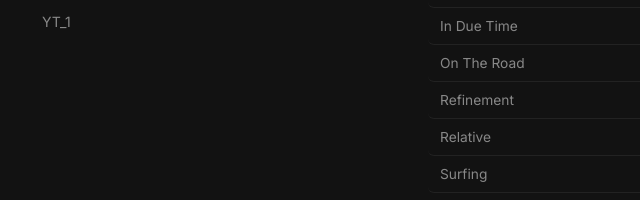
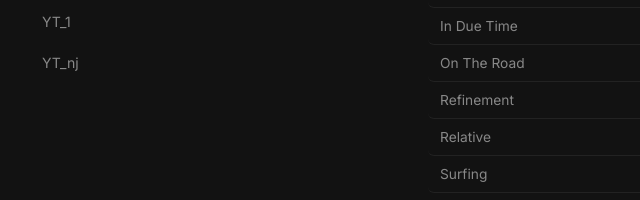
Before and after one commit to menosterra/jh-music, a plain HTML site: page index.html in a window 1280 px wide. Shown: the part 541-741 px from the top of the page, 223-863 px from the left. Drawn offline with Linux system fonts and the light colour scheme.

Commit message:
Add YT_nj playlist (13 tracks), update playlists.json, and bump app/cache versions
Co-Authored-By: Claude Opus 5.5 <noreply@anthropic.com>

```diff
--- a/index.html
+++ b/index.html
@@ -6,7 +6,7 @@
     <meta name="viewport" content="width=device-width, initial-scale=1.0, maximum-scale=1.0, user-scalable=no">
     <title>Music Player</title>
     <link href="https://fonts.googleapis.com/css2?family=Inter:wght@400;500;600;700&display=swap" rel="stylesheet">
-    <link rel="stylesheet" href="css/style.css?v=3.5.0">
+    <link rel="stylesheet" href="css/style.css?v=3.6.0">
 </head>
 
 <body>
@@ -125,7 +125,7 @@
                 <div class="general-section" style="margin-bottom: 14px; background: rgba(255, 255, 255, 0.05); padding: 10px 14px; border-radius: 8px; border: 1px solid rgba(255, 255, 255, 0.1);">
                     <div style="display: flex; justify-content: space-between; align-items: center;">
                         <span style="font-weight: 600; color: var(--primary-color); font-size: 0.9rem;">App Version</span>
-                        <span id="app-version-badge" style="background: var(--primary-color); color: #000; font-weight: bold; font-size: 0.8rem; padding: 2px 8px; border-radius: 12px;">v5.2.0</span>
+                        <span id="app-version-badge" style="background: var(--primary-color); color: #000; font-weight: bold; font-size: 0.8rem; padding: 2px 8px; border-radius: 12px;">v5.3.0</span>
                     </div>
                 </div>
 
@@ -152,7 +152,7 @@
         </div>
     </div>
 
-    <script src="js/app.js?v=3.8.0"></script>
+    <script src="js/app.js?v=3.9.0"></script>
 </body>
 
 </html>
--- a/js/app.js
+++ b/js/app.js
@@ -29,7 +29,8 @@ const FOLDER_DISPLAY_NAMES = {
     "Urban Dynamics": "UD",
     "Urban Heritage": "UH",
     "Urban Heritage (Re)": "UH (Re)",
-    "YT_1": "YT_1"
+    "YT_1": "YT_1",
+    "YT_nj": "YT_nj"
 };
 
 // 📦 Application Initialization
--- a/playlists.json
+++ b/playlists.json
@@ -1063,6 +1063,86 @@
         "audio_url": "music/YT_1/Sunset%20From%20the%20Overpass.mp3",
         "folder": "YT_1"
       }
+    ],
+    "YT_nj": [
+      {
+        "id": "YT_nj_01_Midnight Skyline_nj.mp3",
+        "name": "01_Midnight Skyline_nj",
+        "audio_url": "music/YT_nj/01_Midnight%20Skyline_nj.mp3",
+        "folder": "YT_nj"
+      },
+      {
+        "id": "YT_nj_02_Chasing The Light_nj.mp3",
+        "name": "02_Chasing The Light_nj",
+        "audio_url": "music/YT_nj/02_Chasing%20The%20Light_nj.mp3",
+        "folder": "YT_nj"
+      },
+      {
+        "id": "YT_nj_03_Finding My Pace_nj.mp3",
+        "name": "03_Finding My Pace_nj",
+        "audio_url": "music/YT_nj/03_Finding%20My%20Pace_nj.mp3",
+        "folder": "YT_nj"
+      },
+      {
+        "id": "YT_nj_04_New Beginning_nj.mp3",
+        "name": "04_New Beginning_nj",
+        "audio_url": "music/YT_nj/04_New%20Beginning_nj.mp3",
+        "folder": "YT_nj"
+      },
+      {
+        "id": "YT_nj_05_Ascent_nj.mp3",
+        "name": "05_Ascent_nj",
+        "audio_url": "music/YT_nj/05_Ascent_nj.mp3",
+        "folder": "YT_nj"
+      },
+      {
+        "id": "YT_nj_06_After Hours_nj.mp3",
+        "name": "06_After Hours_nj",
+        "audio_url": "music/YT_nj/06_After%20Hours_nj.mp3",
+        "folder": "YT_nj"
+      },
+      {
+        "id": "YT_nj_07_Hold My Name_nj.mp3",
+        "name": "07_Hold My Name_nj",
+        "audio_url": "music/YT_nj/07_Hold%20My%20Name_nj.mp3",
+        "folder": "YT_nj"
+      },
+      {
+        "id": "YT_nj_08_Daily Rhythm_nj.mp3",
+        "name": "08_Daily Rhythm_nj",
+        "audio_url": "music/YT_nj/08_Daily%20Rhythm_nj.mp3",
+        "folder": "YT_nj"
+      },
+      {
+        "id": "YT_nj_09_Urban Flows_nj.mp3",
+        "name": "09_Urban Flows_nj",
+        "audio_url": "music/YT_nj/09_Urban%20Flows_nj.mp3",
+        "folder": "YT_nj"
+      },
+      {
+        "id": "YT_nj_10_Lost in Thought_nj.mp3",
+        "name": "10_Lost in Thought_nj",
+        "audio_url": "music/YT_nj/10_Lost%20in%20Thought_nj.mp3",
+        "folder": "YT_nj"
+      },
+      {
+        "id": "YT_nj_11_Dim Light_nj.mp3",
+        "name": "11_Dim Light_nj",
+        "audio_url": "music/YT_nj/11_Dim%20Light_nj.mp3",
+        "folder": "YT_nj"
+      },
+      {
+        "id": "YT_nj_12_Reflow_nj.mp3",
+        "name": "12_Reflow_nj",
+        "audio_url": "music/YT_nj/12_Reflow_nj.mp3",
+        "folder": "YT_nj"
+      },
+      {
+        "id": "YT_nj_13_Faded_nj.mp3",
+        "name": "13_Faded_nj",
+        "audio_url": "music/YT_nj/13_Faded_nj.mp3",
+        "folder": "YT_nj"
+      }
     ]
   }
 }
```
Also changed, not shown: 13 other files.
